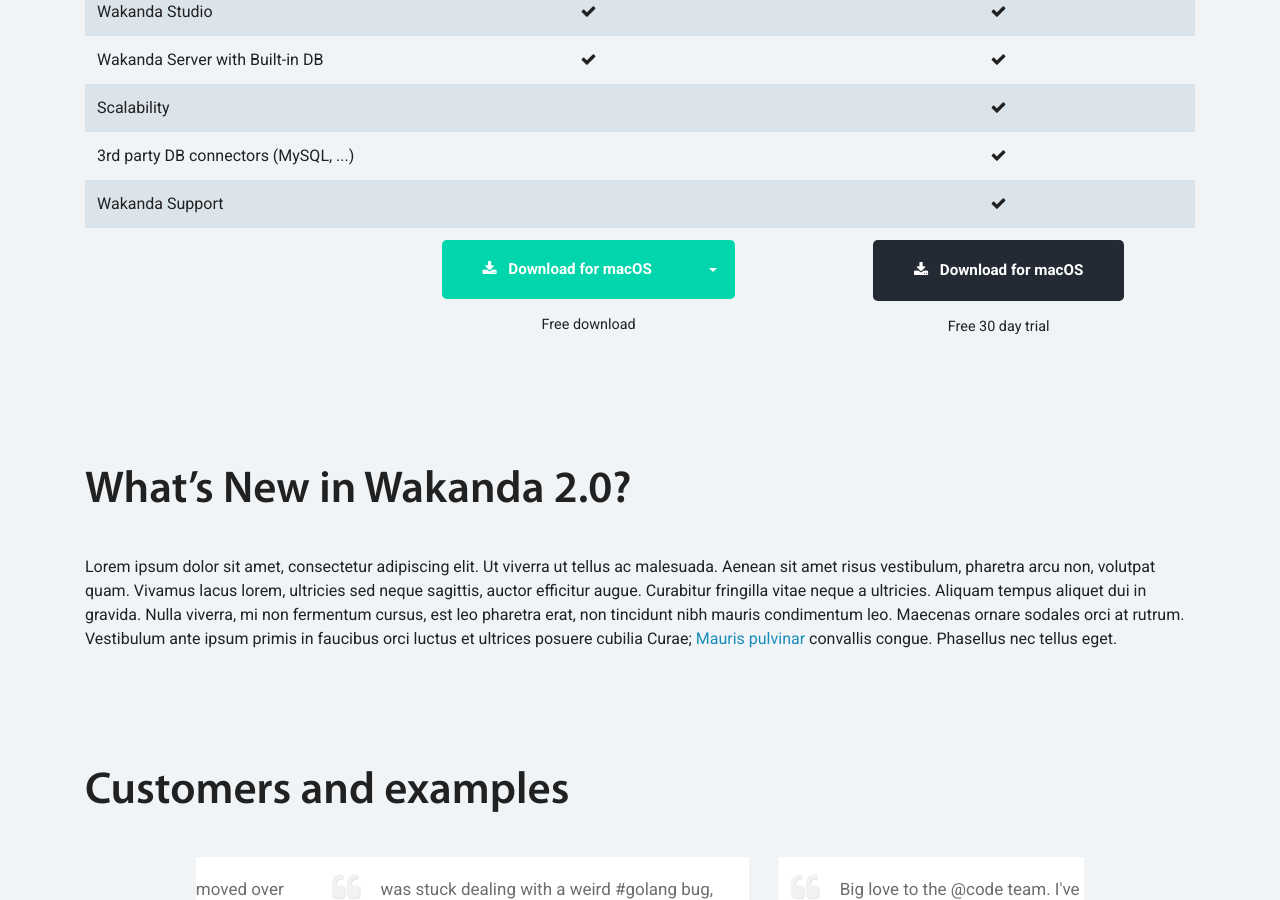
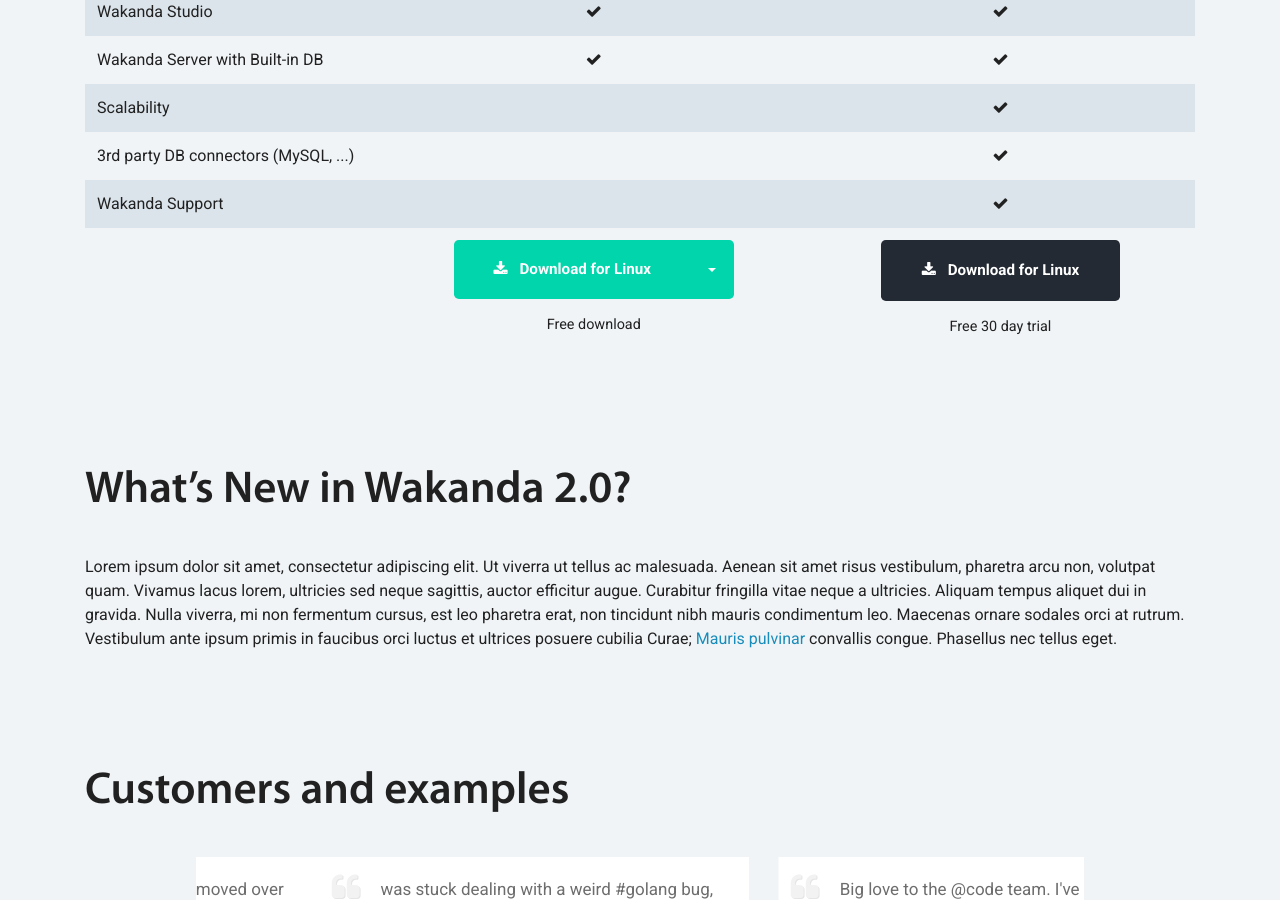
Before and after one commit to Slashtype/wakanda.io, a Jekyll site: the page built from index.html, in a window 1280 px wide and 900 px high, scrolled down 2015 px. Built offline with Jekyll 4.4.1, drawn with Linux system fonts in a browser that asks for light colours; nearby versions of some CDN libraries; some of the changed text lies outside the part shown.

Commit message:
Set real platform name on download buttons

```diff
--- a/index.html
+++ b/index.html
@@ -30,7 +30,7 @@
             </h2>
             <p class="text-center">
               <a class="btn btn-lg btn-inverted btn-dl hidden-xs-down js-scrollTo" href="#section-download">
-              Download for macOS
+              Download for <span class="platform-name"></span>
               </a>
             </p>
           </div>
@@ -268,7 +268,7 @@
               <td class="action">
                 <div class="btn-group">
                   <button type="button" href="#" class="btn btn-lg btn-success btn-dl">
-                    <div><span class="fa fa-download"></span> Download for macOS</div>
+                    <div><span class="fa fa-download"></span> Download for <span class="platform-name"></span></div>
                   </button>
                   <button type="button" class="btn btn-lg btn-success btn-dl dropdown-toggle dropdown-toggle-split" data-toggle="dropdown" aria-haspopup="true" aria-expanded="false">
                     <span class="sr-only">Toggle Dropdown</span>
@@ -296,7 +296,7 @@
               </td>
               <td class="action">
                 <a class="btn btn-lg btn-inverted" href="/wakanda-app-factory">
-                  <span class="fa fa-download"></span> Download for macOS
+                  <span class="fa fa-download"></span> Download for <span class="platform-name"></span>
                 </a>
                 <div class="dl-info">
                   <span>Free 30 day trial</span>
--- a/js/main.js
+++ b/js/main.js
@@ -84,6 +84,7 @@
 var previewLinks = communityLinks("preview");
 var platform = getPlatform();
 
+$(".platform-name").append(platformNames[getPlatform()]);
 $("#version-stable").append(versionCommunityLink.stable);
 $("#version-preview").append(versionCommunityLink.preview);
 
```
